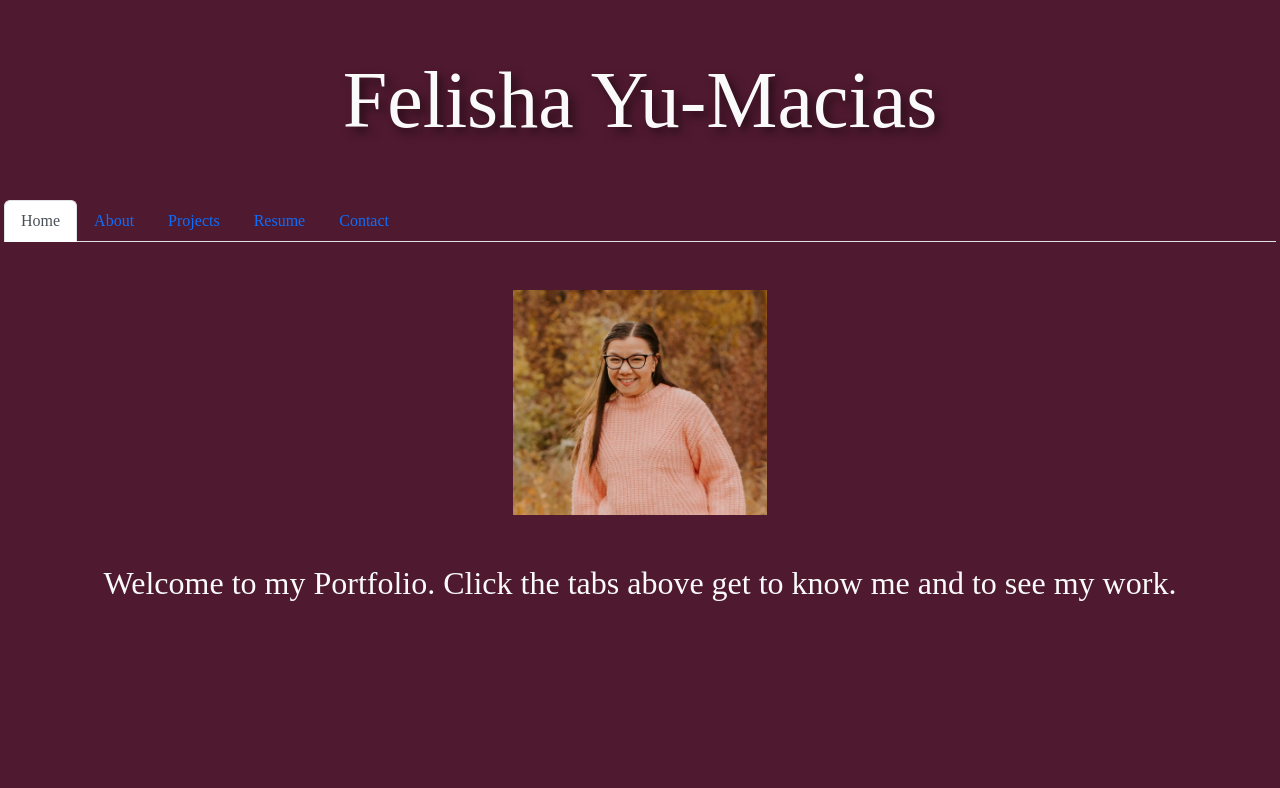
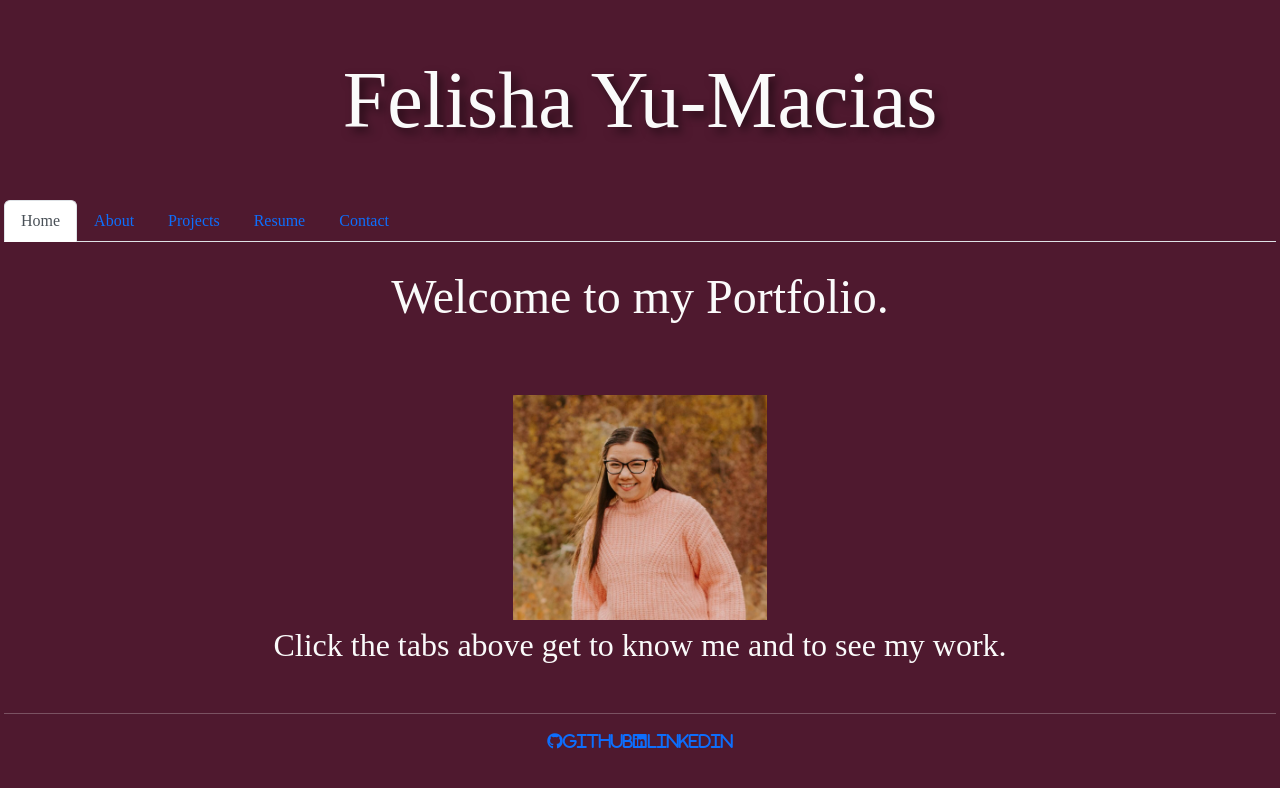
Before and after one commit to FelishaYuMacias/Professional-Portfolio, a React (Create React App) app: page / in a window 1280 px wide. Shown: the top 788 px of the page. Built offline with nearby package versions, Linux system fonts and the light colour scheme; a web font is replaced by a local one.

Commit message:
added footer and updated h1s

```diff
--- a/src/App.js
+++ b/src/App.js
@@ -2,14 +2,16 @@ import React from 'react';
 import './App.css';
 import PortfolioContainer from './components/PortfolioContainer'
 import Header from "./components/Header";
+import Footer from "./components/Footer";
 
 function App() {
   return (
     <div className="App">
       <Header>
       <PortfolioContainer />
-
       </Header>
+      <div></div>
+      <Footer />
     </div>
   );
 }
--- a/src/components/About/index.js
+++ b/src/components/About/index.js
@@ -7,7 +7,7 @@ export default function About() {
   return (
     <div >
       <div className='about d-flex justify-content-around'>
-      <h1 className='aboutHeader'>About Me</h1>
+      <h2 className='aboutHeader'>About Me</h2>
       <h2 className='aboutHeader d-flex align-items-center'> Banker turned Coder</h2>
       </div>
       <div className=" about d-flex align-items-center">
--- a/src/components/Contact/index.js
+++ b/src/components/Contact/index.js
@@ -46,7 +46,7 @@ export default function Contact() {
   };
   return (
     <div>
-      <h1>Contact Page</h1>
+      <h2>Contact Me</h2>
       <form className='mx-auto' id="contact-form" onSubmit={handleSubmit}>
       <input className="form-control"  type="text"
             name="name"
--- /dev/null
+++ b/src/components/Footer/index.js
@@ -0,0 +1,31 @@
+import React from 'react';
+
+function Footer() {
+
+  // Replace links with social media profiles
+  const icons = [
+    {
+      name: "fab fa-github",
+      link: "https://github.com/FelishaYuMacias",
+      title: "GitHub"
+    },
+    {
+      name: "fab fa-linkedin",
+      link: "https://www.linkedin.com/in/felisha-yu-macias/",
+      title: "LinkedIn"
+    }
+  ]
+
+  return (
+    <footer className="flex-row px-1">
+      <hr></hr>
+      {icons.map(icon =>
+      (
+        <a href={icon.link} key={icon.name} target="_blank" rel="noopener noreferrer"><i className={icon.name}>{icon.title}</i></a>
+      )
+        )}
+    </footer>
+  );
+}
+
+export default Footer;
--- a/src/components/Home/index.js
+++ b/src/components/Home/index.js
@@ -6,10 +6,11 @@ import './assets/style.css'
 export default function Home() {
   return (
     <div>
+      <h2>Welcome to my Portfolio. </h2>
       <div className="profile-img my-5">
-        <img className= "profilePicture"src={felisha} alt="Felisha" />
-        </div>
-        <h3>Welcome to my Portfolio. Click the tabs above get to know me and to see my work.</h3>
+        <img className="profilePicture" src={felisha} alt="Felisha" />
+        <h3>Click the tabs above get to know me and to see my work.</h3>
+      </div>
     </div>
   );
 }
--- a/src/components/Project/index.js
+++ b/src/components/Project/index.js
@@ -6,7 +6,7 @@ export default function Project() {
 
   return (
     <div>
-      <h1>Project Page</h1>
+      <h2>My Projects</h2>
       <div className='project-cards d-flex justify-content-around'>
       <div className="project">
         <h3>Zoo Animal Game</h3>
--- a/src/components/Resume/index.js
+++ b/src/components/Resume/index.js
@@ -5,7 +5,7 @@ import resume from './assets/resume.png'
 export default function Resume() {
   return (
     <div>
-      <h1>Resume</h1>
+      <h2>Resume</h2>
 
       <div className='skills d-flex justify-content-around'>
 
```
